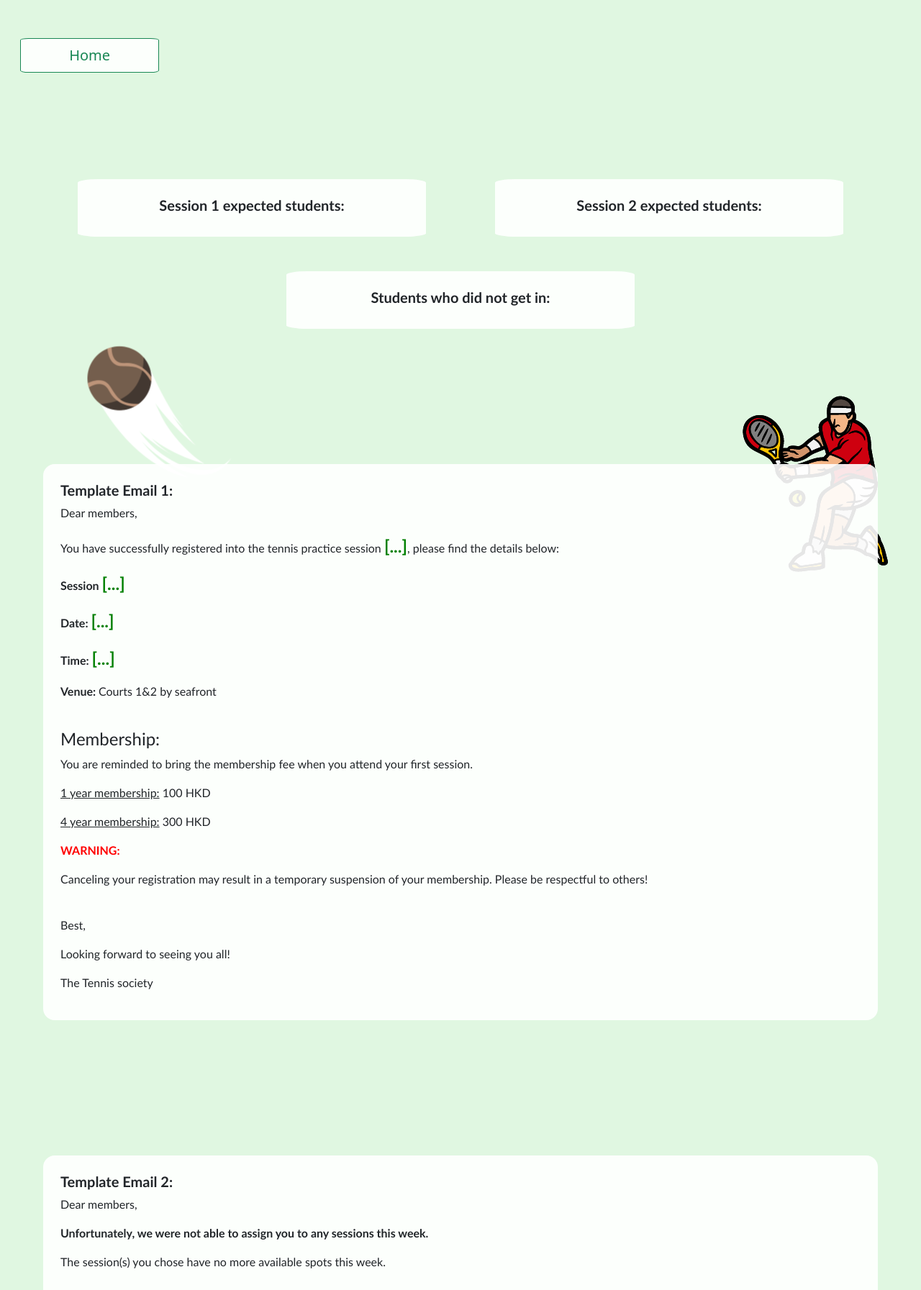
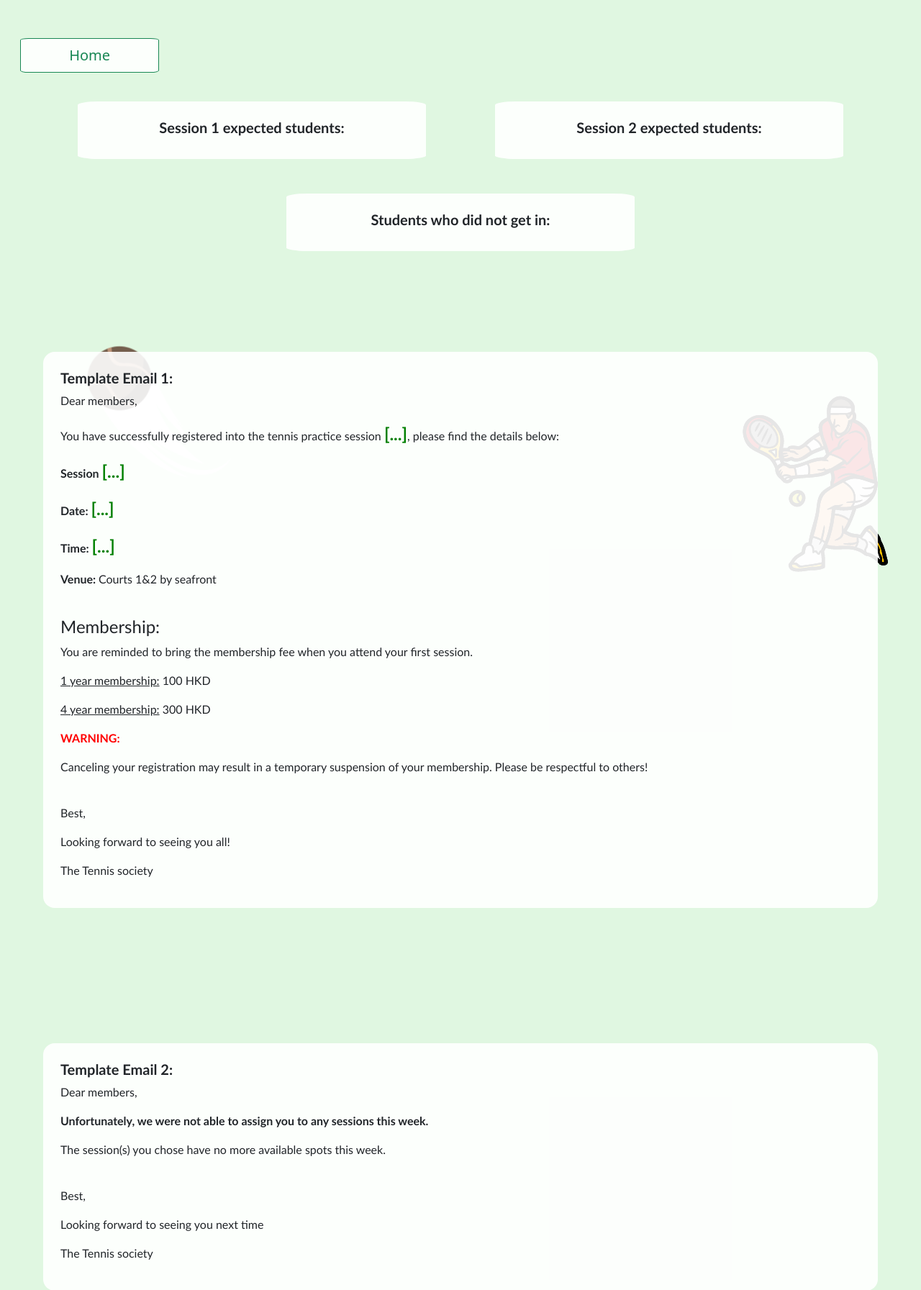
Before and after one commit to Ferayddi/DjangoTennisApp, a Django app: template main/templates/confirmSessions.html in a window 1280 px wide. Shown: the top 1793 px of the page at 72% size. Run offline with Django 4.2, Linux system fonts and the light colour scheme; the template is opened without the code that fills it, so the values that code supplies are empty.

Commit message:
small changes and fixed typo in no_sessions_emails

```diff
--- a/main/templates/confirmSessions.html
+++ b/main/templates/confirmSessions.html
@@ -15,7 +15,7 @@ Sessions confirmed page
         </div>
     </div>
 
-    <div class="row gy-5 gx-3 mx-0 mx-sm-5  align-items-start justify-content-around large-up-margin bottom-padding up-padding large-bottom-margin">
+    <div class="row gy-5 gx-3 mx-0 mx-sm-5  align-items-start justify-content-around  bottom-padding up-padding large-bottom-margin">
         <div class="col-12 col-md-5 text-center appContent py-4">
             <h5 style="font-weight:bold">Session 1 expected students:</h5>
             {% if session1_emails %}
@@ -41,7 +41,7 @@ Sessions confirmed page
             {% endif %}
         </div>
     </div>
-    <div class="row gy-5 gx-5 mx-0 mx-sm-5  align-items-start justify-content-around large-up-margin bottom-padding up-padding large-bottom-margin">
+    <div class="row gy-5 gx-5 mx-0 mx-sm-5  align-items-start justify-content-around  bottom-padding up-padding large-bottom-margin">
         <div class="col-12 appContent py-4" style="border-radius: 1em;">
             <h5 style="font-weight:bold"> Template Email 1:</h5>
             <p>Dear members, </p>
--- a/main/templates/main.html
+++ b/main/templates/main.html
@@ -86,7 +86,7 @@ Main Page
                     </div>
                     {% endif %}
                     <div class="mb-3">
-                        {% if close_registration == True %}
+                        {% if open_registration == True %}
                         <div class="row" >
                             <div class="col-5 d-grid">
                                 <a class="btn btn-outline-danger btn-lg" href="/cancelPracticeSignUp">Cancel Sign up</a>
--- a/main/views.py
+++ b/main/views.py
@@ -54,9 +54,9 @@ def home(request):
     query = Sessions.objects.filter(member_email= request.session["email"]).values_list("session_choice")
     already_signed_up = query[0][0] if query.count() != 0 else '0'    #already signed up will be equal to session choice if exist, else 0
     # prevent people from cancelling after 6pm of the day before the practice, or prevent cancellation if day of practice
-    close_registration = False if ((int(currentHour) >= 18 and int(currentDay) == int(settings.WEEK_SESSION)- 1 ) or (int(currentDay) == int(settings.WEEK_SESSION))) else True
+    open_registration = False if ((int(currentHour) >= 18 and int(currentDay) == int(settings.WEEK_SESSION)- 1 ) or (int(currentDay) == int(settings.WEEK_SESSION)) or (int(currentHour) <= 9 and int(currentDay) == int(settings.WEEK_SESSION) + 1 ) )  else True
     context = { #PracticeDate
-        "close_registration": close_registration,
+        "open_registration": open_registration,
         "PracticeDate": nextPracticeDate,
         "session1_start": settings.SESSION1_START,
         "session2_start": settings.SESSION2_START,
@@ -161,7 +161,7 @@ def confirmSessions(request):
     context = {
         "session1_emails":session1_emails,
         "session2_emails":session2_emails,
-        "no_sessions_email": no_sessions_emails,
+        "no_sessions_emails": no_sessions_emails,
     }
 
     return render(request, 'confirmSessions.html', context)
```
